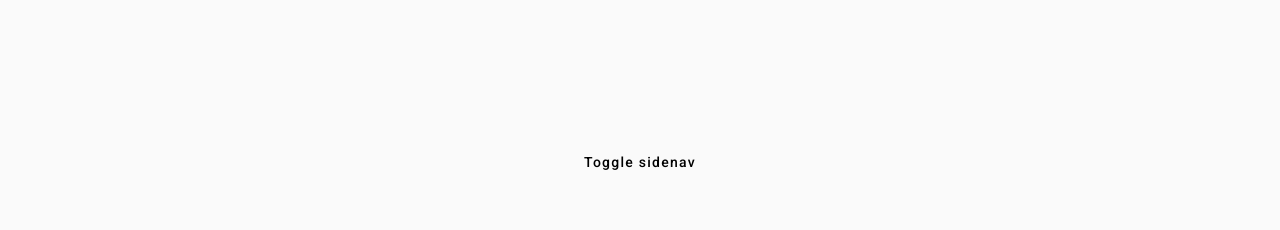
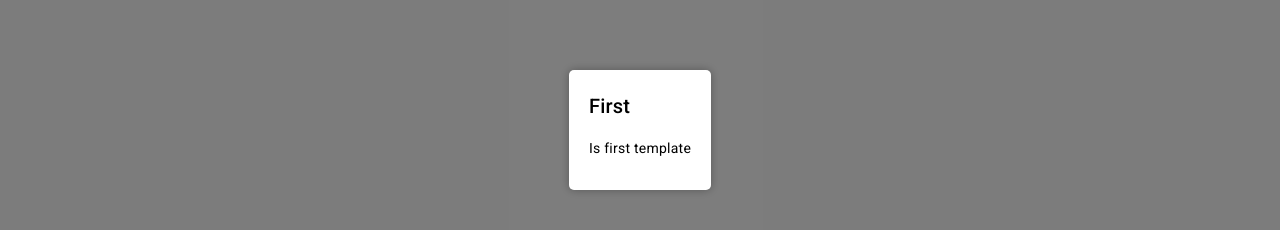
Before and after one commit to Letto228/Angular-learnjs-150224, an Angular app: page / in a window 1280 px wide. Shown: the part 270-500 px from the top of the page. Built offline with nearby package versions, Linux system fonts and the light colour scheme.

Commit message:
feat: popup added

```diff
--- a/angular.json
+++ b/angular.json
@@ -94,6 +94,7 @@
         }
     },
     "cli": {
-        "schematicCollections": ["@angular-eslint/schematics"]
+        "schematicCollections": ["@angular-eslint/schematics"],
+        "analytics": false
     }
 }
--- a/src/app/app.component.html
+++ b/src/app/app.component.html
@@ -11,23 +11,17 @@
     </ng-template>
 </app-sidenav>
 
-<!-- Homework stand -->
-
 <!-- Switch template -->
-
-<!-- <app-popup-host [template]="switchTemplate ? first : second"></app-popup-host> -->
-
-<!-- or -->
+<!--<app-popup-host [template]="switchTemplate ? first : second"></app-popup-host>-->
 
 <!-- Close template -->
+<app-popup-host [template]="!closeTemplate ? first : null"></app-popup-host>
 
-<!-- <app-popup-host [template]="!closeTemplate ? first : null"></app-popup-host> -->
-
-<!-- <ng-template #first>
+<ng-template #first>
     <h2>First</h2>
     <p>Is first template</p>
 </ng-template>
 <ng-template #second>
     <h2>Second</h2>
     <p>Is second template</p>
-</ng-template> -->
+</ng-template>
--- a/src/app/app.module.ts
+++ b/src/app/app.module.ts
@@ -8,6 +8,7 @@ import {AppComponent} from './app.component';
 import {HeaderModule} from './components/header/header.module';
 import {ProductsListModule} from './pages/products-list/products-list.module';
 import {SidenavModule} from './components/sidenav/sidenav.module';
+import {PopupHostModule} from './shared/popup-host/popup-host.module';
 
 @NgModule({
     declarations: [AppComponent],
@@ -17,6 +18,7 @@ import {SidenavModule} from './components/sidenav/sidenav.module';
         BrowserAnimationsModule,
         HeaderModule,
         ProductsListModule,
+        PopupHostModule,
         SidenavModule,
         MatListModule,
     ],
--- /dev/null
+++ b/src/app/shared/popup-host/popup-host.component.css
@@ -0,0 +1,19 @@
+.popup__container {
+    position: fixed;
+    top: 0;
+    left: 0;
+    width: 100%;
+    height: 100%;
+    background-color: rgba(0, 0, 0, 0.5); /* Прозрачный черный цвет для затемнения фона */
+    display: flex;
+    justify-content: center;
+    align-items: center;
+    z-index: 9999; /* Установка z-index для перекрытия остального контента */
+}
+
+.popup__content {
+    background-color: #fff; /* Цвет фона контента */
+    padding: 20px;
+    border-radius: 5px;
+    box-shadow: 0 0 10px rgba(0, 0, 0, 0.3); /* Тень для внешнего контура */
+}
--- /dev/null
+++ b/src/app/shared/popup-host/popup-host.component.html
@@ -0,0 +1,5 @@
+<div class="popup__container">
+    <div class="popup__content">
+        <div #popupContainer></div>
+    </div>
+</div>
--- /dev/null
+++ b/src/app/shared/popup-host/popup-host.component.ts
@@ -0,0 +1,38 @@
+import {
+    Component,
+    EmbeddedViewRef,
+    Input,
+    TemplateRef,
+    ViewChild,
+    ViewContainerRef,
+} from '@angular/core';
+
+@Component({
+    selector: 'app-popup-host',
+    templateUrl: './popup-host.component.html',
+    styleUrls: ['./popup-host.component.css'],
+})
+export class PopupHostComponent {
+    @ViewChild('popupContainer', {read: ViewContainerRef}) popupContainer!: ViewContainerRef;
+
+    // Текущее представление, отображаемое в поп-апе
+    private currentViewRef: EmbeddedViewRef<any> | null = null;
+    showModal = true;
+
+    @Input()
+    set template(template: TemplateRef<any> | null) {
+        if (!this.popupContainer) {
+            return;
+        }
+
+        if (this.currentViewRef) {
+            this.popupContainer.clear();
+            this.currentViewRef.destroy();
+        }
+
+        // Если пришло новое представление - вставляем его в поп-ап
+        if (template) {
+            this.currentViewRef = this.popupContainer.createEmbeddedView(template);
+        }
+    }
+}
--- a/src/index.html
+++ b/src/index.html
@@ -15,10 +15,5 @@
     </head>
     <body class="mat-typography">
         <app-root></app-root>
-
-        <div id="root"></div>
-        <!-- <h1>Hello</h1> -->
-        <!-- <app-header></app-root> -->
-        <!-- <app-footer></app-footer> -->
     </body>
 </html>
```
Also changed, not shown: src/app/shared/popup-host/popup-host.module.ts (added, +10 -0 lines), 2 other files (tests, documents, lock files or other folders).
